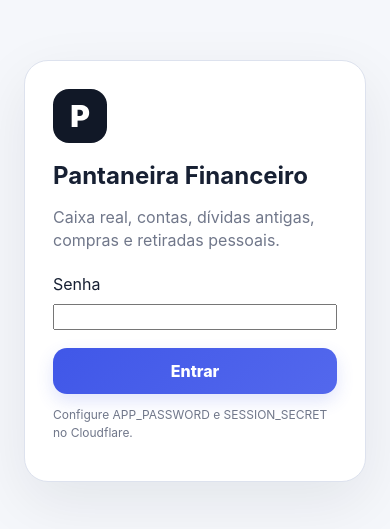
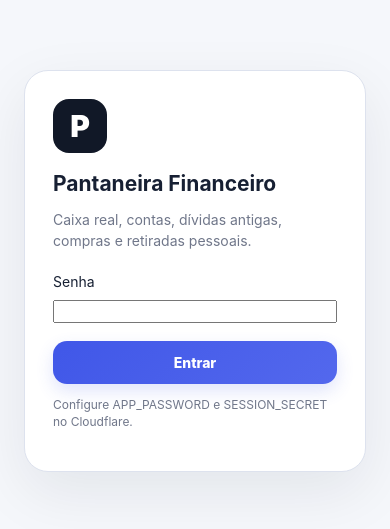
Before and after one commit to nettodapantaneira/pantaneira-financeiro, a website: page public/index.html in a window 390 px wide. Shown: the part 151-680 px from the top of the page. Drawn offline with Linux system fonts and the light colour scheme; no server answers.

Commit message:
Add mobile-final.css stylesheet link

```diff
--- a/public/index.html
+++ b/public/index.html
@@ -10,6 +10,7 @@
   <link rel="manifest" href="/manifest.webmanifest" />
   <link rel="stylesheet" href="/styles.css" />
  <link rel="stylesheet" href="/premium.css?rev=4" />
+  <link rel="stylesheet" href="/mobile-final.css?rev=1" />
 
 </head>
 <body>
```
